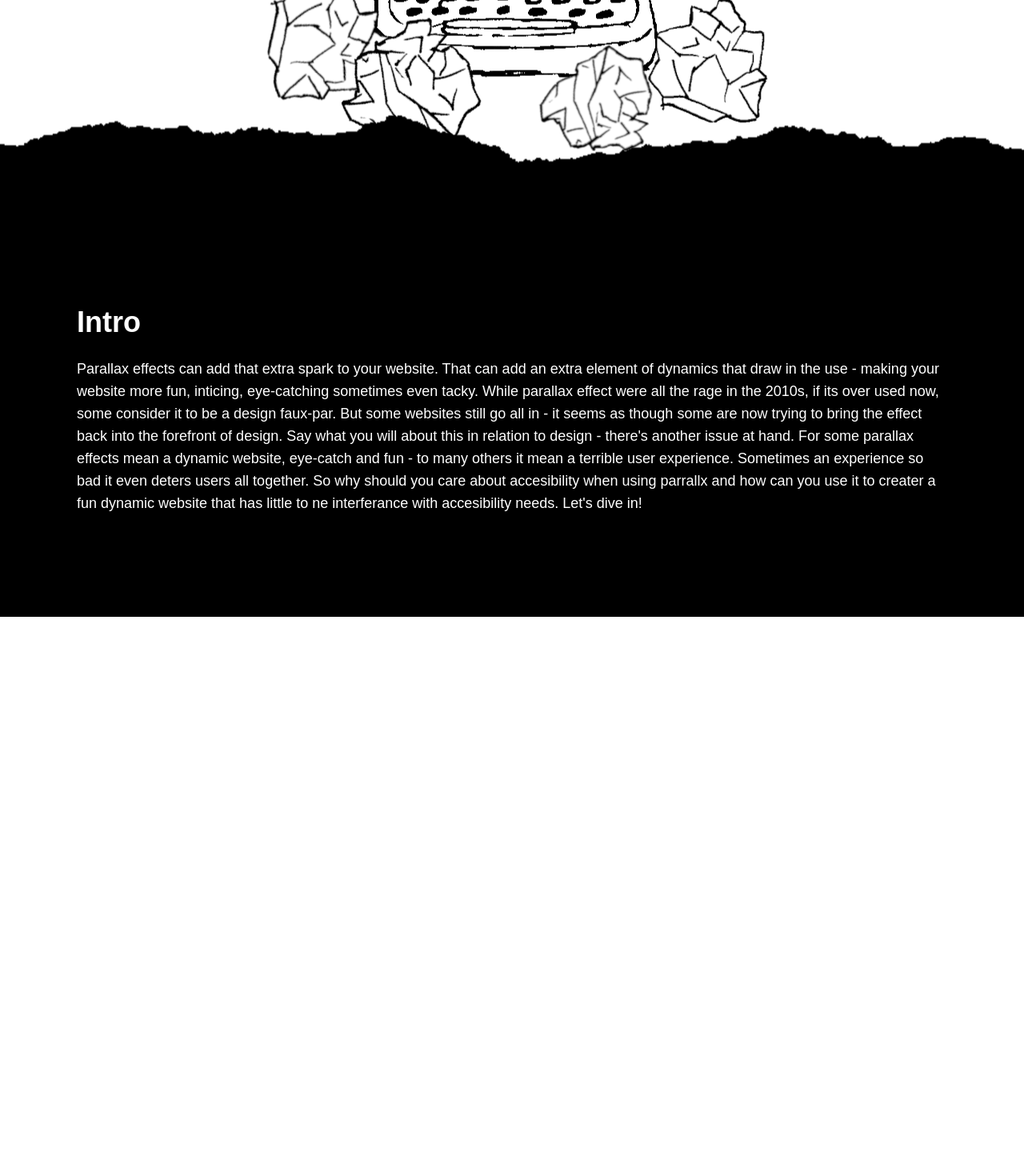
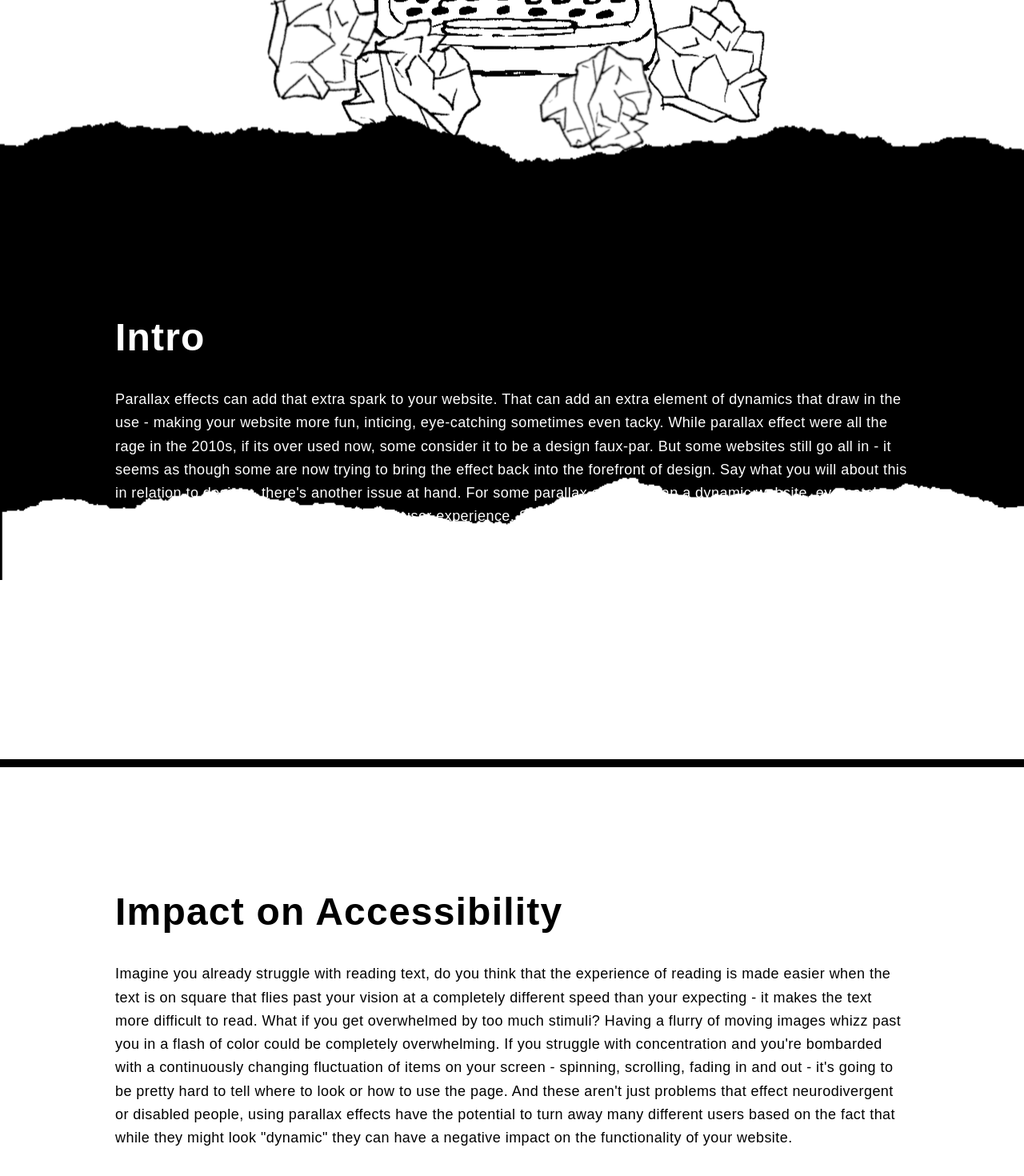
Before and after one commit to ElSmith7/accessibility-with-parallax, a React (Create React App) app: page / in a window 1280 px wide. Shown: the part 412-1882 px from the top of the page at 80% size. Before the commit the page ends 1183 px from the top, so only its background shows below. Built offline with nearby package versions, Linux system fonts and the light colour scheme.

Commit message:
added new section to content
again, contains place holder text

```diff
--- a/src/components/content.tsx
+++ b/src/components/content.tsx
@@ -1,19 +1,22 @@
 import { Parallax } from "react-scroll-parallax";
 import dark_tear from "../images/dark_tear.png";
+import light_tear from "../images/light_tear.png";
 
 const Content = () => {
   return (
     <div className="relative">
       <Parallax speed={20}>
         <img className="w-full -mt-40" src={dark_tear} alt="paper tear" />
-        <div className=" p-28 bg-black" />
+        <div className="p-28 bg-black" />
       </Parallax>
 
-      <div className="relative bg-black text-white z-10 -mt-40 py-32">
-        <div className="font-arimo mx-24">
-          <h1 className="font-bold text-4xl">Intro</h1>
+      <div className="relative bg-black text-white z-1 -mt-40 pt-32 pb-60">
+        <div className="font-arimo mx-36 ">
+          <h1 className="font-bold text-5xl tracking-wide leading-relaxed">
+            Intro
+          </h1>
           <br />
-          <p className="text-lg">
+          <p className="text-lg tracking-wide leading-relaxed">
             Parallax effects can add that extra spark to your website. That can
             add an extra element of dynamics that draw in the use - making your
             website more fun, inticing, eye-catching sometimes even tacky. While
@@ -31,6 +34,35 @@ const Content = () => {
           </p>
         </div>
       </div>
+      <Parallax speed={20}>
+        <img className="w-full -mt-44 z-2" src={light_tear} alt="paper tear" />
+        <div className=" p-28 bg-white" />
+      </Parallax>
+      <div className="relative z-3 -mt-44 pt-32 pb-60">
+        <div className="font-arimo mx-36">
+          <h1 className="font-bold text-5xl tracking-wide leading-relaxed">
+            Impact on Accessibility
+          </h1>
+          <br />
+          <p className="text-lg tracking-wide leading-relaxed">
+            Imagine you already struggle with reading text, do you think that
+            the experience of reading is made easier when the text is on square
+            that flies past your vision at a completely different speed than
+            your expecting - it makes the text more difficult to read. What if
+            you get overwhelmed by too much stimuli? Having a flurry of moving
+            images whizz past you in a flash of color could be completely
+            overwhelming. If you struggle with concentration and you're
+            bombarded with a continuously changing fluctuation of items on your
+            screen - spinning, scrolling, fading in and out - it's going to be
+            pretty hard to tell where to look or how to use the page. And these
+            aren't just problems that effect neurodivergent or disabled people,
+            using parallax effects have the potential to turn away many
+            different users based on the fact that while they might look
+            "dynamic" they can have a negative impact on the functionality of
+            your website.
+          </p>
+        </div>
+      </div>
     </div>
   );
 };
```
Also changed, not shown: src/images/light_tear.png (added).
